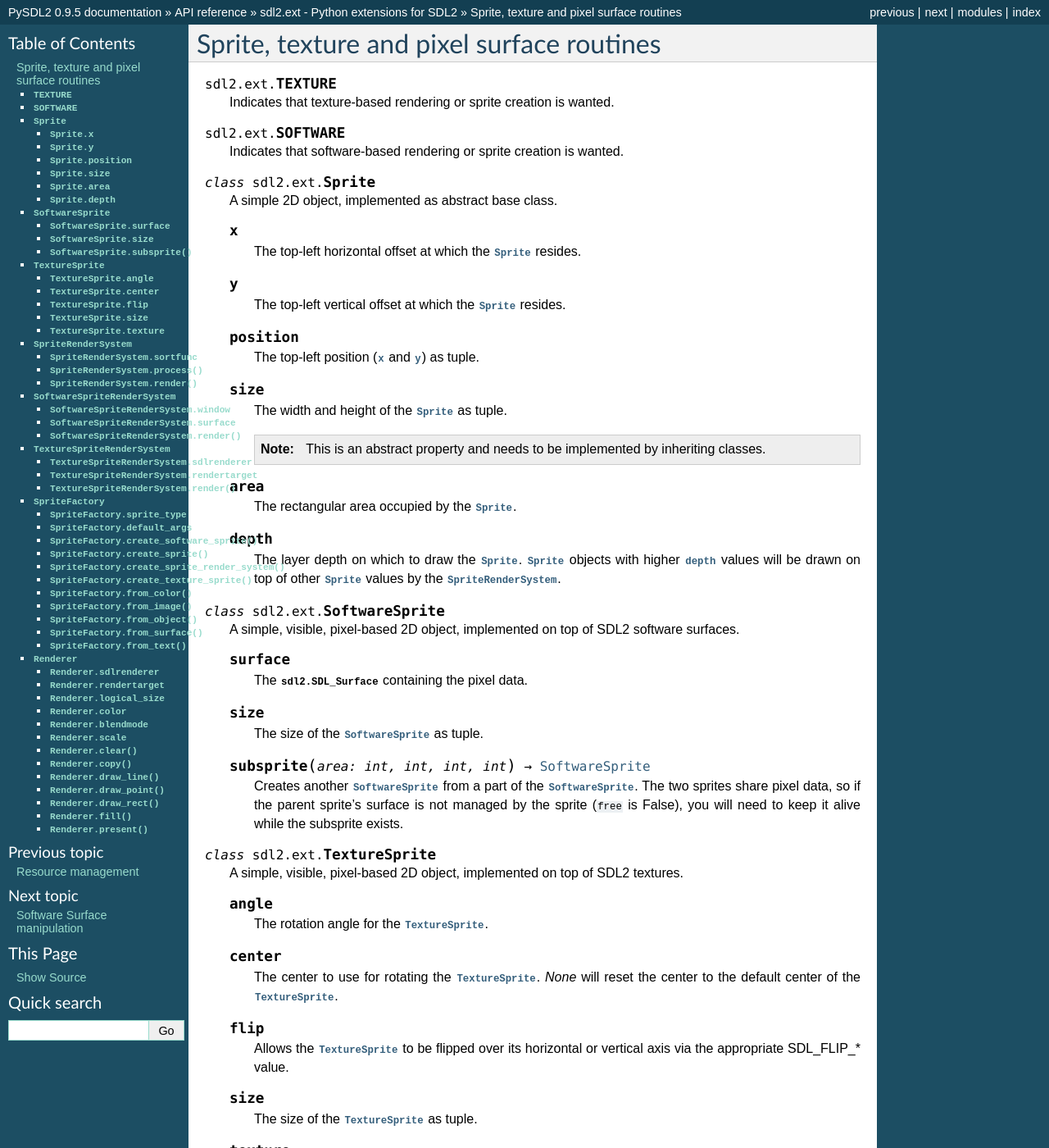
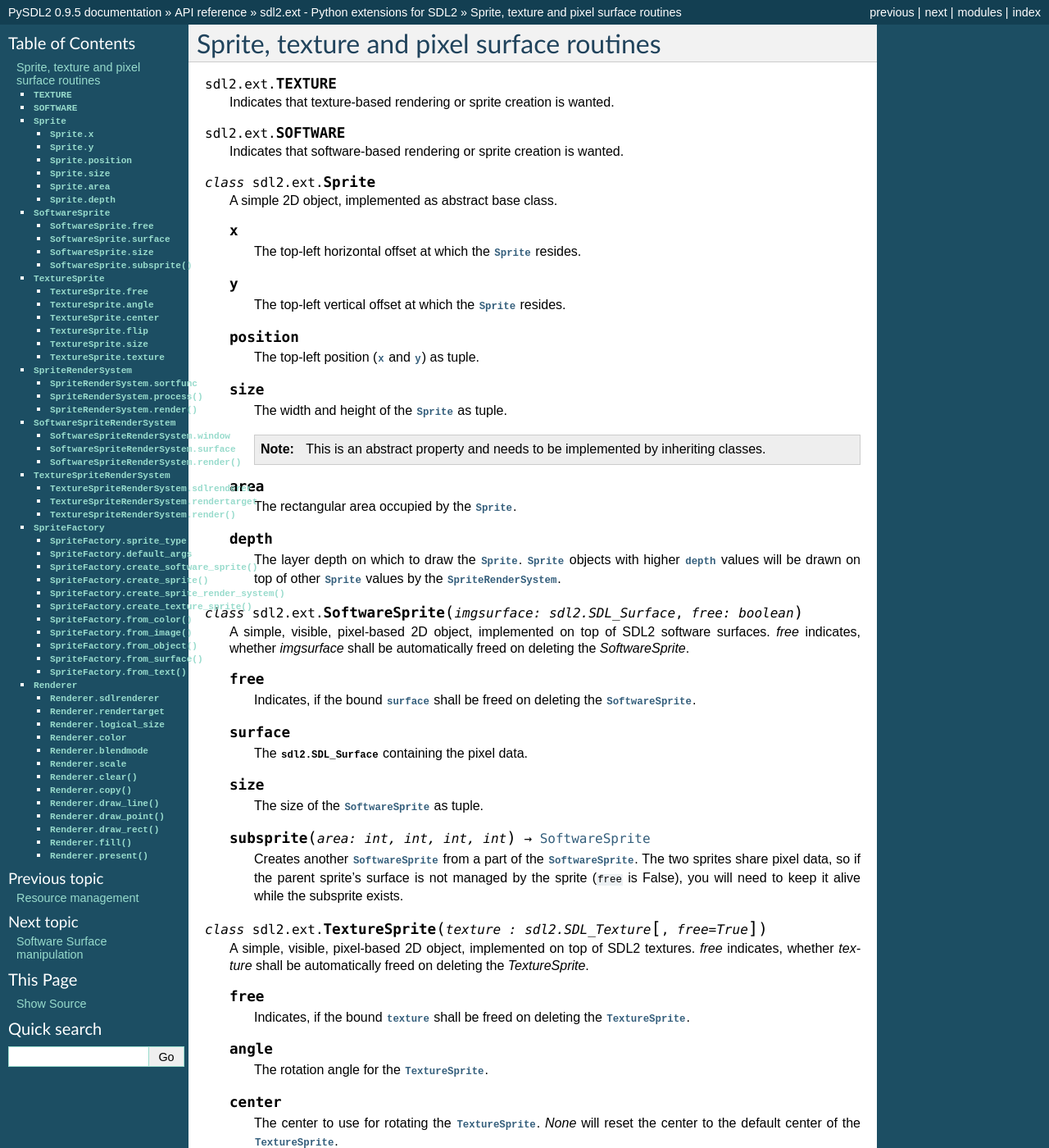
Before and after one commit to py-sdl/py-sdl2, a Sphinx documentation site: the page built from doc/modules/sdl2ext_sprite.rst, in a window 1280 px wide and 1400 px high. Shown: the whole window at 82% size. Built offline with Sphinx 7.4.7, drawn with Linux system fonts in a browser that asks for light colours.

Commit message:
- Fix several GC issues within the sdl2.ext.sprite module

```diff
--- a/doc/modules/sdl2ext_sprite.rst
+++ b/doc/modules/sdl2ext_sprite.rst
@@ -49,10 +49,16 @@ Sprite, texture and pixel surface routines
       drawn on top of other :class:`Sprite` values by the
       :class:`SpriteRenderSystem`.
 
-.. class:: SoftwareSprite()
+.. class:: SoftwareSprite(imgsurface : sdl2.SDL_Surface, free : boolean)
 
    A simple, visible, pixel-based 2D object, implemented on top of
-   SDL2 software surfaces.
+   SDL2 software surfaces. *free* indicates, whether *imgsurface* shall be
+   automatically freed on deleting the *SoftwareSprite*.
+
+   .. attribute:: free
+
+      Indicates, if the bound :attr:`surface` shall be freed on deleting the
+      :class:`SoftwareSprite`.
 
    .. attribute:: surface
 
@@ -69,10 +75,16 @@ Sprite, texture and pixel surface routines
       parent sprite's surface is not managed by the sprite (``free`` is False),
       you will need to keep it alive while the subsprite exists.
 
-.. class:: TextureSprite()
+.. class:: TextureSprite(texture : sdl2.SDL_Texture[, free=True])
 
    A simple, visible, pixel-based 2D object, implemented on top of SDL2
-   textures.
+   textures. *free* indicates, whether *texture* shall be automatically freed
+   on deleting the *TextureSprite*.
+
+   .. attribute:: free
+
+      Indicates, if the bound :attr:`texture` shall be freed on deleting the
+      :class:`TextureSprite`.
 
    .. attribute:: angle
 
```
Also changed, not shown: other parts of doc/modules/sdl2ext_sprite.rst (+1 -1 lines), 3 other files.
